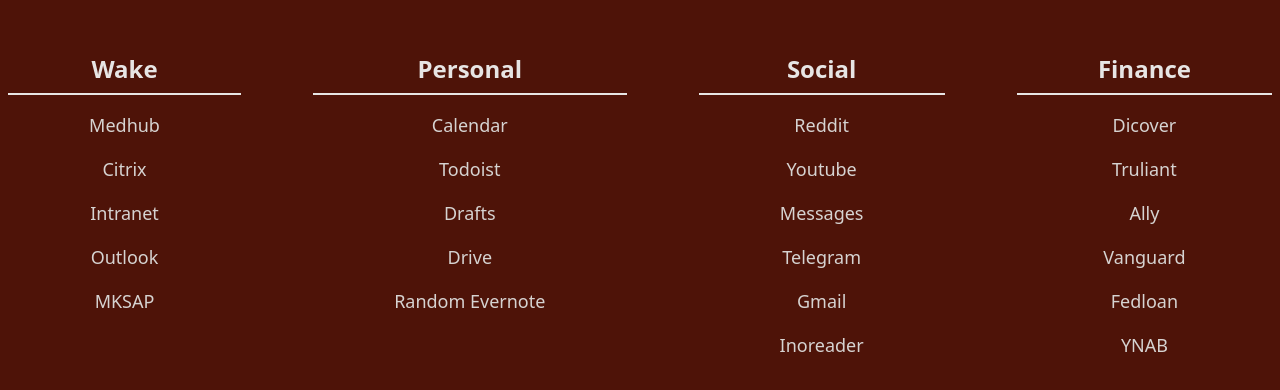
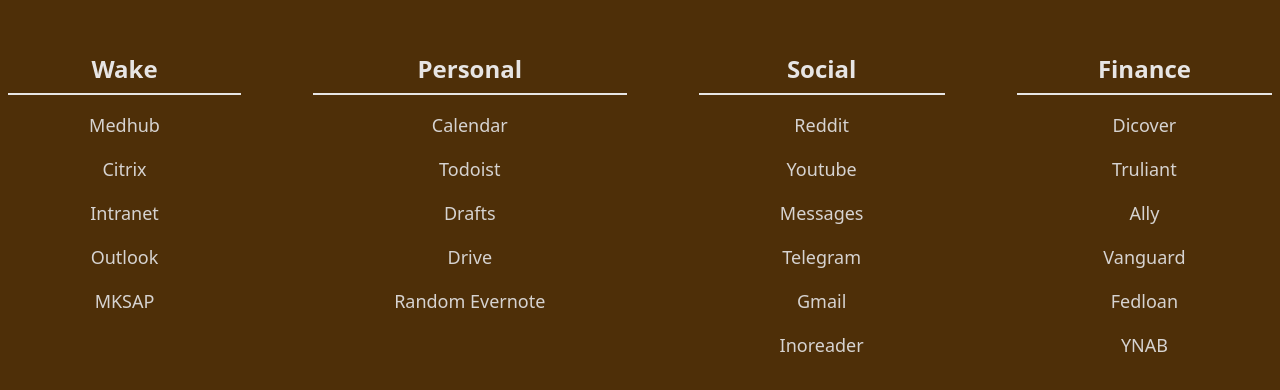
Before and after one commit to kangruixiang/sveltestartpage, a Svelte app: page / in a window 1280 px wide. Shown: the part 198-588 px from the top of the page. Built offline with nearby package versions, Linux system fonts and the light colour scheme; the HTML template or start-up script is replaced by a standard one; a web font is replaced by a local one.

Commit message:
full range of colors

```diff
--- a/src/App.svelte
+++ b/src/App.svelte
@@ -1,7 +1,7 @@
 <script>
 import Canvas from './components/Canvas.svelte';
 
-let hue = Math.floor(Math.random() * 100)
+let hue = Math.floor(Math.random() * 360)
 let saturation = Math.floor(Math.random() * 100)
 let value = Math.floor(Math.random() * (30-5) + 5);
 let hue2 = hue
--- a/src/components/Canvas.svelte
+++ b/src/components/Canvas.svelte
@@ -17,7 +17,7 @@
 			class="card-title">
 			Wake
 		</div>
-		<Card site = {school}/>
+		<Card site = {school} color = {colorHighlight}/>
 	</div>
 	<div class="grow py-2 rounded-md">
 		<div class="card-title">
--- a/src/components/Card.svelte
+++ b/src/components/Card.svelte
@@ -1,5 +1,7 @@
 <script>
 	export let site;
+	export let color;
+	console.log('test', color)
 </script>
 
 <style>
@@ -9,7 +11,7 @@
 {#each site as site}
 	<div class="flex flex-row">
 		<a
-			class="text-lg py-2 px-2 w-full mx-2 cursor-pointer text-stone-300 hover:bg-stone-900 hover:rounded-lg hover:text-stone-100"
+			class="test text-lg py-2 px-2 w-full mx-2 cursor-pointer text-stone-300 hover:bg-stone-900 hover:rounded-lg hover:text-stone-100"
 			href='{site.url}'
 			>
 			{site.name}
```
Also changed, not shown: 2 other files (tests, documents, lock files or other folders).
